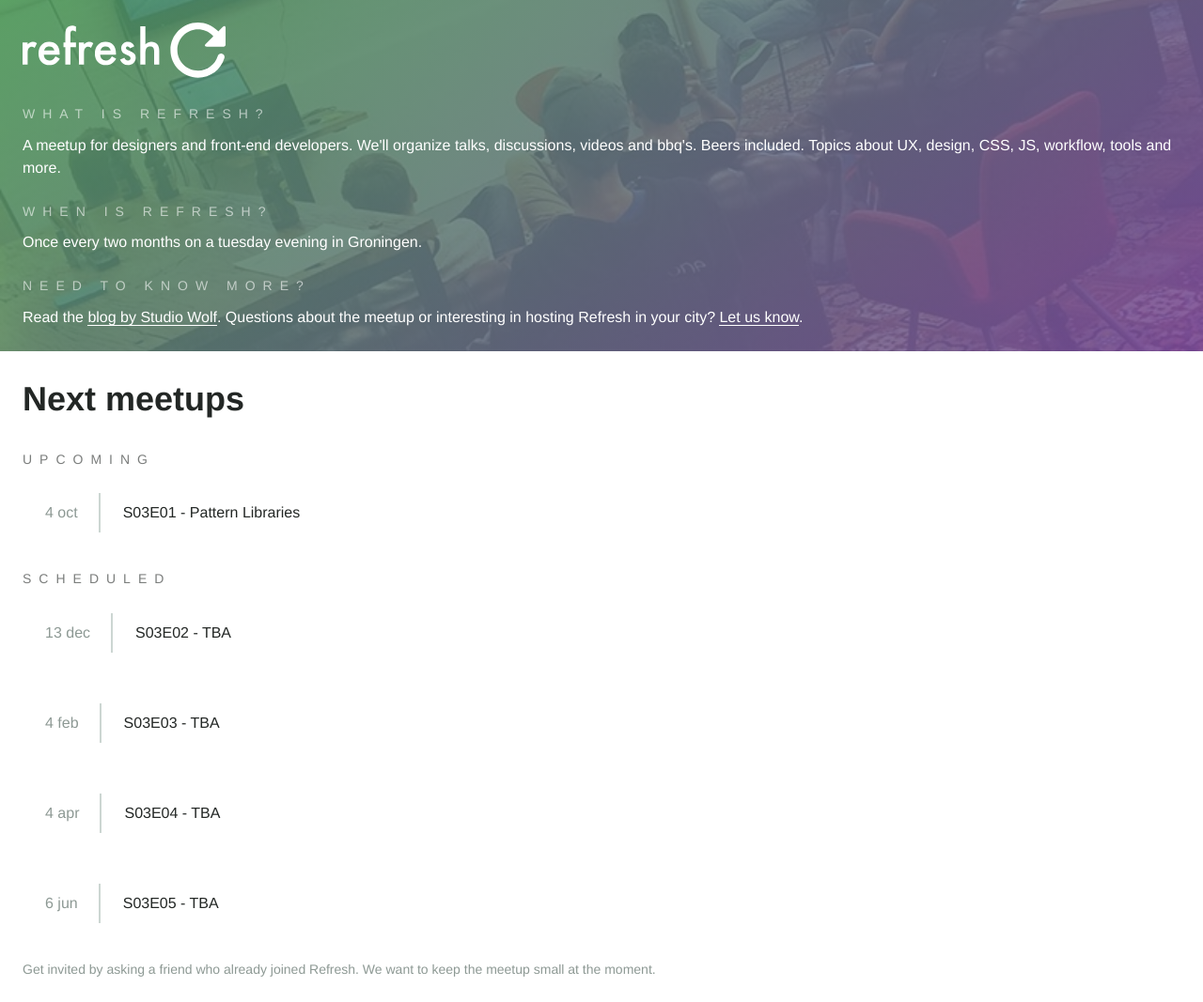
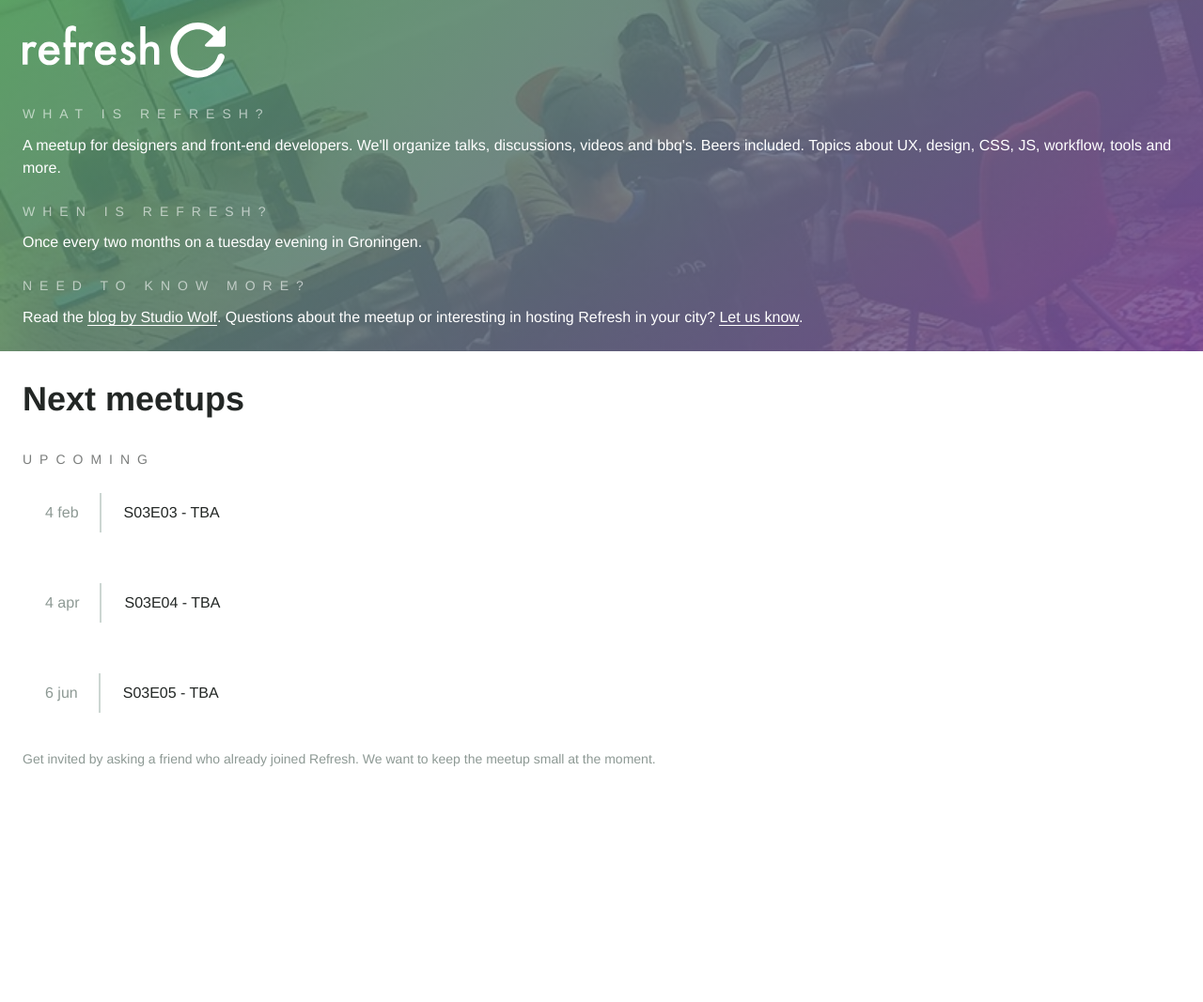
Before and after one commit to AljanScholtens/refreshmeetup.com, a PHP site: page / in a window 1280 px wide. Shown: the whole page at 94% size. After the commit the page ends 843 px from the top, so only its background shows below. Run offline with PHP 8.4, Linux system fonts and the light colour scheme.

Commit message:
removed two dates

```diff
--- a/index.php
+++ b/index.php
@@ -77,20 +77,7 @@
       <h2 class="heading--h1">Next meetups</h2>
 
       <h3 class="u-uppercase">Upcoming</h3>
-      <div class="o-card o-card--white o-card--row o-card--clickable">
-        <a href="https://www.meetup.com/refresh-groningen/events/224471089/" class="o-card__link">
-          <span class="o-card__time">4 oct</span>
-          <span class="o-card__event">S03E01 - Pattern Libraries</span>
-        </a>
-      </div>
 
-      <h3 class="u-uppercase">Scheduled</h3>
-      <div class="o-card o-card--white o-card--row o-card--clickable">
-        <a href="https://www.meetup.com/refresh-groningen/events/233705695/" class="o-card__link">
-          <span class="o-card__time">13 dec</span>
-          <span class="o-card__event">S03E02 - TBA</span>
-        </a>
-      </div>
       <div class="o-card o-card--white o-card--row o-card--clickable">
         <a href="https://www.meetup.com/refresh-groningen/events/233705700/" class="o-card__link">
           <span class="o-card__time">4 feb</span>
```
